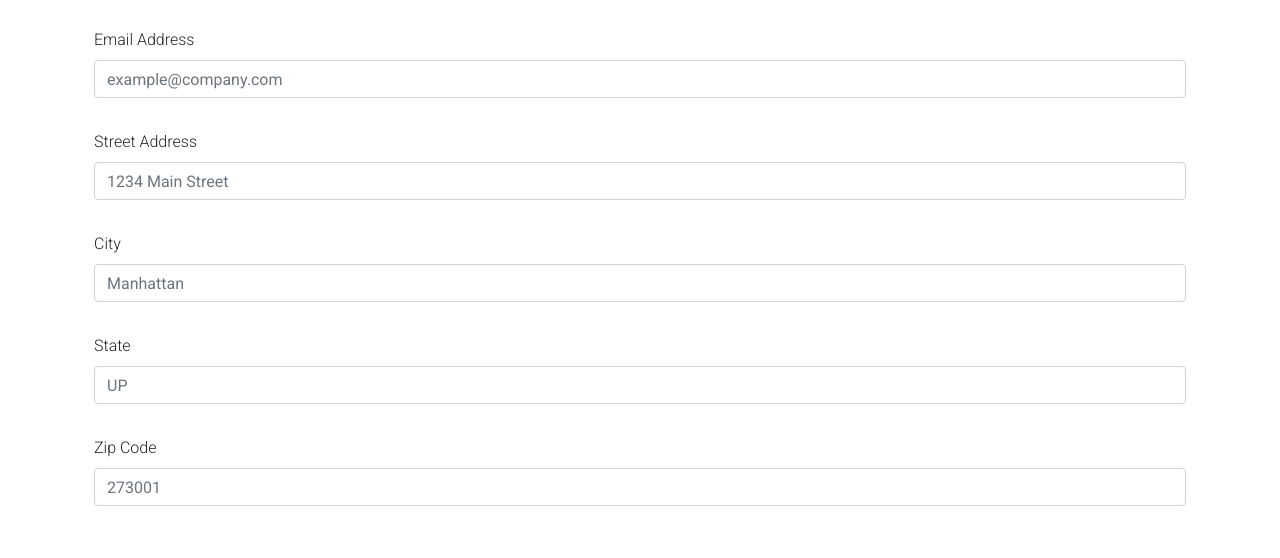
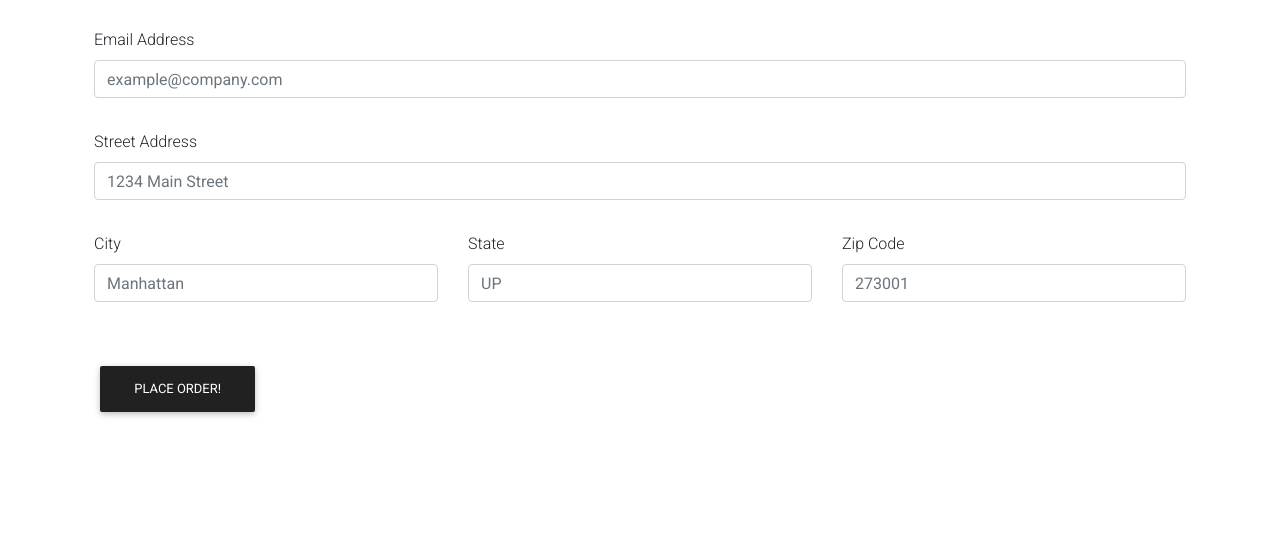
Before and after one commit to Sameek18/Food-delivery-application, a Django app: page /order/ in a window 1280 px wide. Shown: the part 1526-2084 px from the top of the page. After the commit the page ends 1943 px from the top, so only its background shows below. Run offline with Django 3.2, Linux system fonts and the light colour scheme; data comes from the database, SQL or seed files in the repository; some libraries are stand-ins or nearby versions.

Commit message:
Update order.html

```diff
--- a/fooddelivery/customer/templates/customer/order.html
+++ b/fooddelivery/customer/templates/customer/order.html
@@ -101,17 +101,25 @@
                     <label for="name">Street Address</label>
                     <input required class="form-control" type="text" placeholder="1234 Main Street" name="street" />
                 </div>
+                <div class="row">
+                    <div class="col-md-4 col-sm-12">
                         <div class="form-group pt-3">
                             <label for="name">City</label>
                             <input required class="form-control" type="text" placeholder="Manhattan" name="city" />
                         </div>
+                    </div>
+                    <div class="col-md-4 col-sm-12">
                         <div class="form-group pt-3">
                             <label for="name">State</label>
                             <input required class="form-control" type="text" placeholder="UP" name="state" />
                         </div>
+                    </div>
+                    <div class="col-md-4 col-sm-12">
                         <div class="form-group pt-3">
                             <label for="name">Zip Code</label>
                             <input required class="form-control" type="text" placeholder="273001" name="zip" />
+                        </div>
+                    </div>
                 </div>
 
                 <button class="btn btn-dark mt-5">Place Order!</button>
```
Lines whose indentation alone changed are shown as unchanged.
